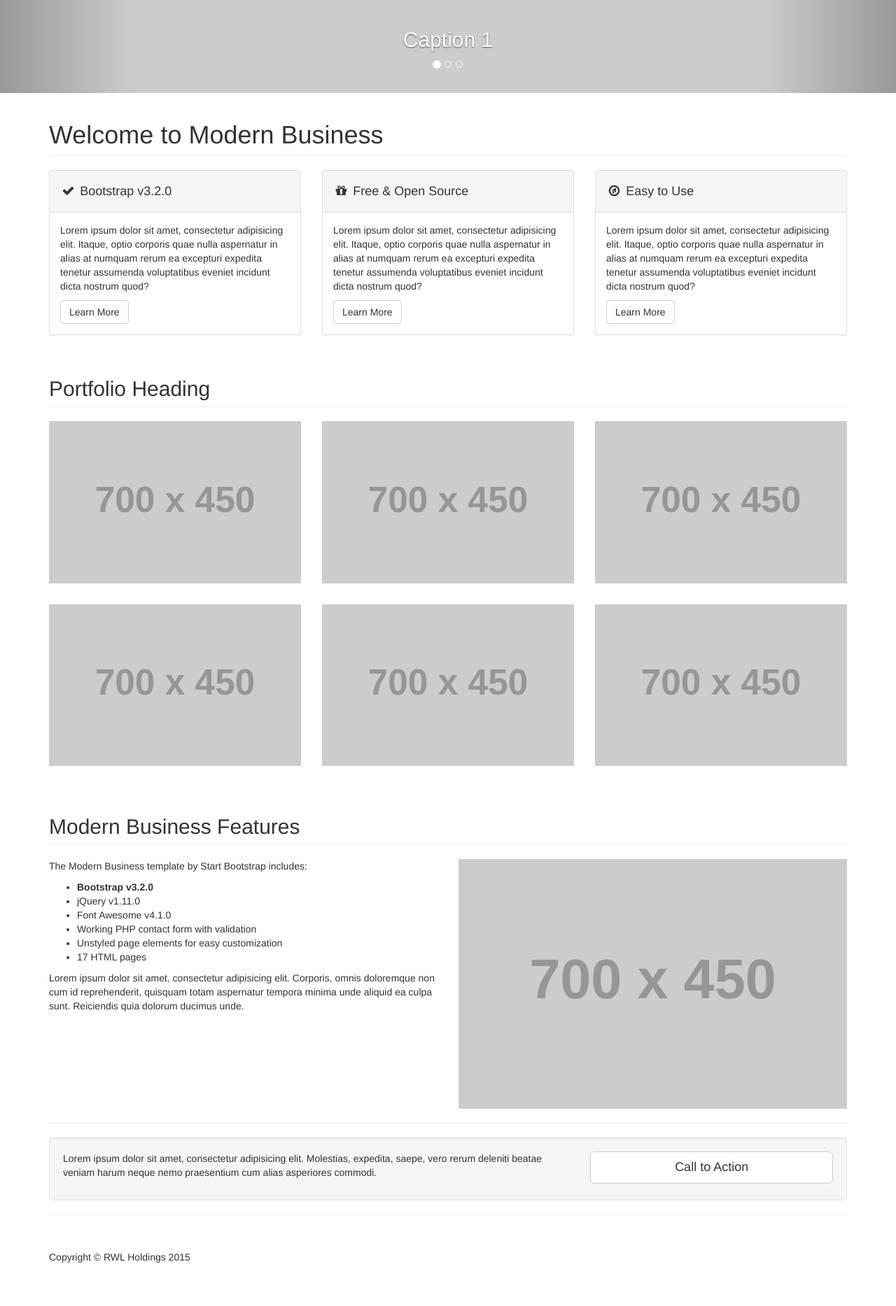
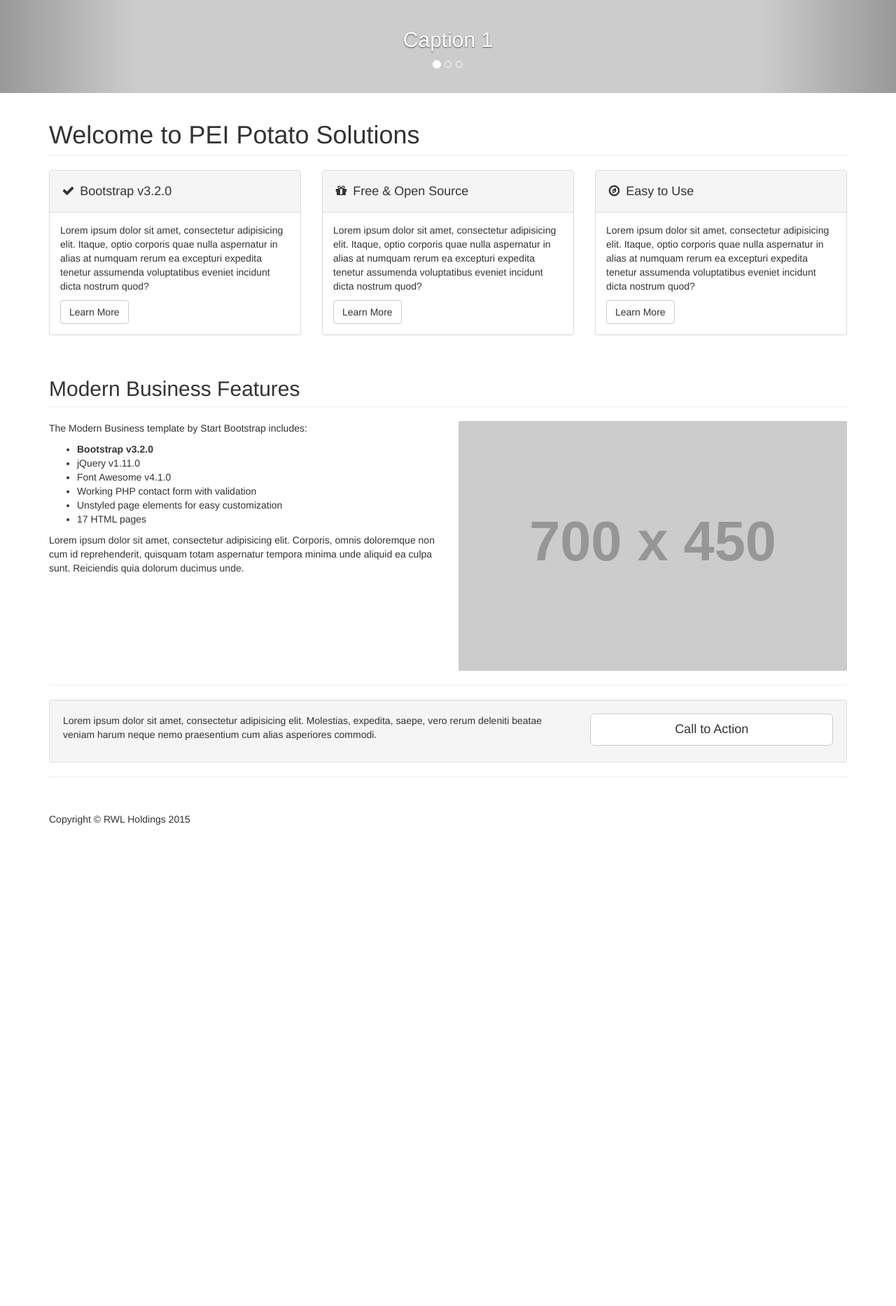
Before and after one commit to theffel/RWL-Project, a PHP site: page / in a window 1280 px wide. Shown: the part 292-2159 px from the top of the page at 70% size. After the commit the page ends 1471 px from the top, so only its background shows below. Run offline with PHP 8.4, Linux system fonts and the light colour scheme; a user stored in the database is signed in; grey boxes labelled with a size stand in for pictures from a placeholder-image service; some libraries are stand-ins or nearby versions.

Commit message:
Adjustments

```diff
--- a/about.php
+++ b/about.php
@@ -28,7 +28,7 @@ include('header.php');
                 <img class="img-responsive" src="http://placehold.it/750x450" alt="">
             </div>
             <div class="col-md-6">
-                <h2>About Modern Business</h2>
+                <h2>About PEI Potato Solutions</h2>
                 <p>Lorem ipsum dolor sit amet, consectetur adipisicing elit. Sed voluptate nihil eum consectetur similique? Consectetur, quod, incidunt, harum nisi dolores delectus reprehenderit voluptatem perferendis dicta dolorem non blanditiis ex fugiat.</p>
                 <p>Lorem ipsum dolor sit amet, consectetur adipisicing elit. Saepe, magni, aperiam vitae illum voluptatum aut sequi impedit non velit ab ea pariatur sint quidem corporis eveniet. Odit, temporibus reprehenderit dolorum!</p>
                 <p>Lorem ipsum dolor sit amet, consectetur adipisicing elit. Et, consequuntur, modi mollitia corporis ipsa voluptate corrupti eum ratione ex ea praesentium quibusdam? Aut, in eum facere corrupti necessitatibus perspiciatis quis?</p>
--- a/header.php
+++ b/header.php
@@ -62,19 +62,15 @@ include('database.php');
                         <a href="contact.php">Contact</a>
                     </li>
 
-                    <?php
-                    if ($_SESSION["loggedIn"]) {
-                        $loggedIn = $_SESSION["loggedIn"];
-                    }
-                    ?>
+                    <?php if ($_SESSION["loggedIn"]) { $loggedIn = $_SESSION["loggedIn"]; } ?>
                     <?php if ($loggedIn == false) { echo '<li><a href="login.php">Login</a></li>'; } ?>
                     <?php if ($loggedIn == true) { echo '<li class="dropdown">
                         <a href="#" class="dropdown-toggle" data-toggle="dropdown">Employee Links <b class="caret"></b></a>
                         <ul class="dropdown-menu">
                             <li>
+                                <a href="pretrip-inspection.php">Pre-Trip Inspection</a>
                                 <a href="product-reception.php">Production Reception</a>
                                 <a href="shipping.php">Shipping</a>
-                                <a href="pretrip-inspection.php">Pre-Trip Inspection</a>
                             </li>
                         </ul>
                     </li>'; } ?>
--- a/index.php
+++ b/index.php
@@ -52,9 +52,7 @@ include('header.php');
         <!-- Marketing Icons Section -->
         <div class="row">
             <div class="col-lg-12">
-                <h1 class="page-header">
-                    Welcome to Modern Business
-                </h1>
+                <h1 class="page-header">Welcome to PEI Potato Solutions</h1>
             </div>
             <div class="col-md-4">
                 <div class="panel panel-default">
@@ -88,44 +86,6 @@ include('header.php');
                         <a href="#" class="btn btn-default">Learn More</a>
                     </div>
                 </div>
-            </div>
-        </div>
-        <!-- /.row -->
-
-        <!-- Portfolio Section -->
-        <div class="row">
-            <div class="col-lg-12">
-                <h2 class="page-header">Portfolio Heading</h2>
-            </div>
-            <div class="col-md-4 col-sm-6">
-                <a href="portfolio-item.html">
-                    <img class="img-responsive img-portfolio img-hover" src="http://placehold.it/700x450" alt="">
-                </a>
-            </div>
-            <div class="col-md-4 col-sm-6">
-                <a href="portfolio-item.html">
-                    <img class="img-responsive img-portfolio img-hover" src="http://placehold.it/700x450" alt="">
-                </a>
-            </div>
-            <div class="col-md-4 col-sm-6">
-                <a href="portfolio-item.html">
-                    <img class="img-responsive img-portfolio img-hover" src="http://placehold.it/700x450" alt="">
-                </a>
-            </div>
-            <div class="col-md-4 col-sm-6">
-                <a href="portfolio-item.html">
-                    <img class="img-responsive img-portfolio img-hover" src="http://placehold.it/700x450" alt="">
-                </a>
-            </div>
-            <div class="col-md-4 col-sm-6">
-                <a href="portfolio-item.html">
-                    <img class="img-responsive img-portfolio img-hover" src="http://placehold.it/700x450" alt="">
-                </a>
-            </div>
-            <div class="col-md-4 col-sm-6">
-                <a href="portfolio-item.html">
-                    <img class="img-responsive img-portfolio img-hover" src="http://placehold.it/700x450" alt="">
-                </a>
             </div>
         </div>
         <!-- /.row -->
```
Also changed, not shown: login.php (+4 -9 lines), pretrip-inspection.php (+5 -12 lines), product-reception.php (+20 -12 lines), shipping.php (+12 -10 lines).
